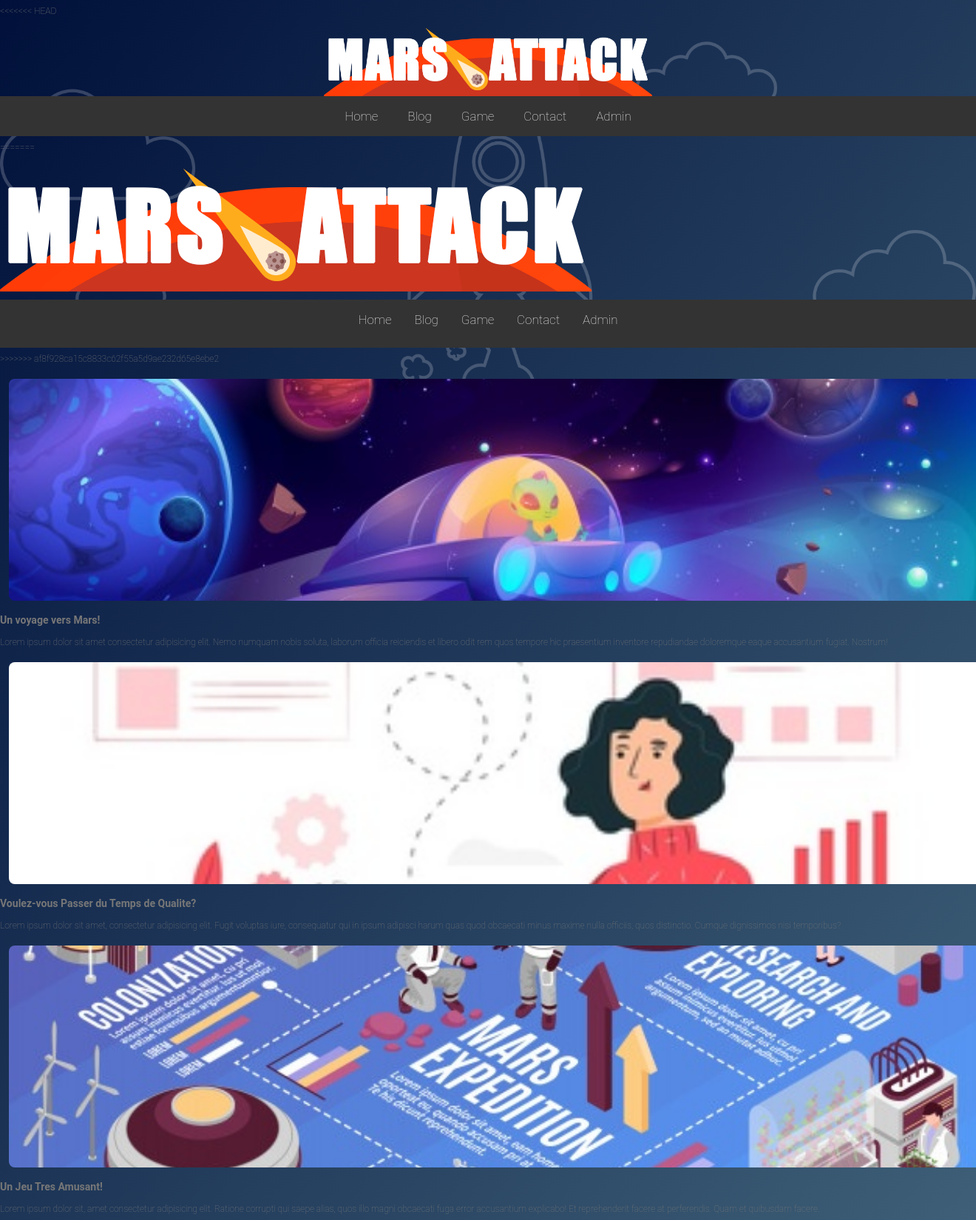
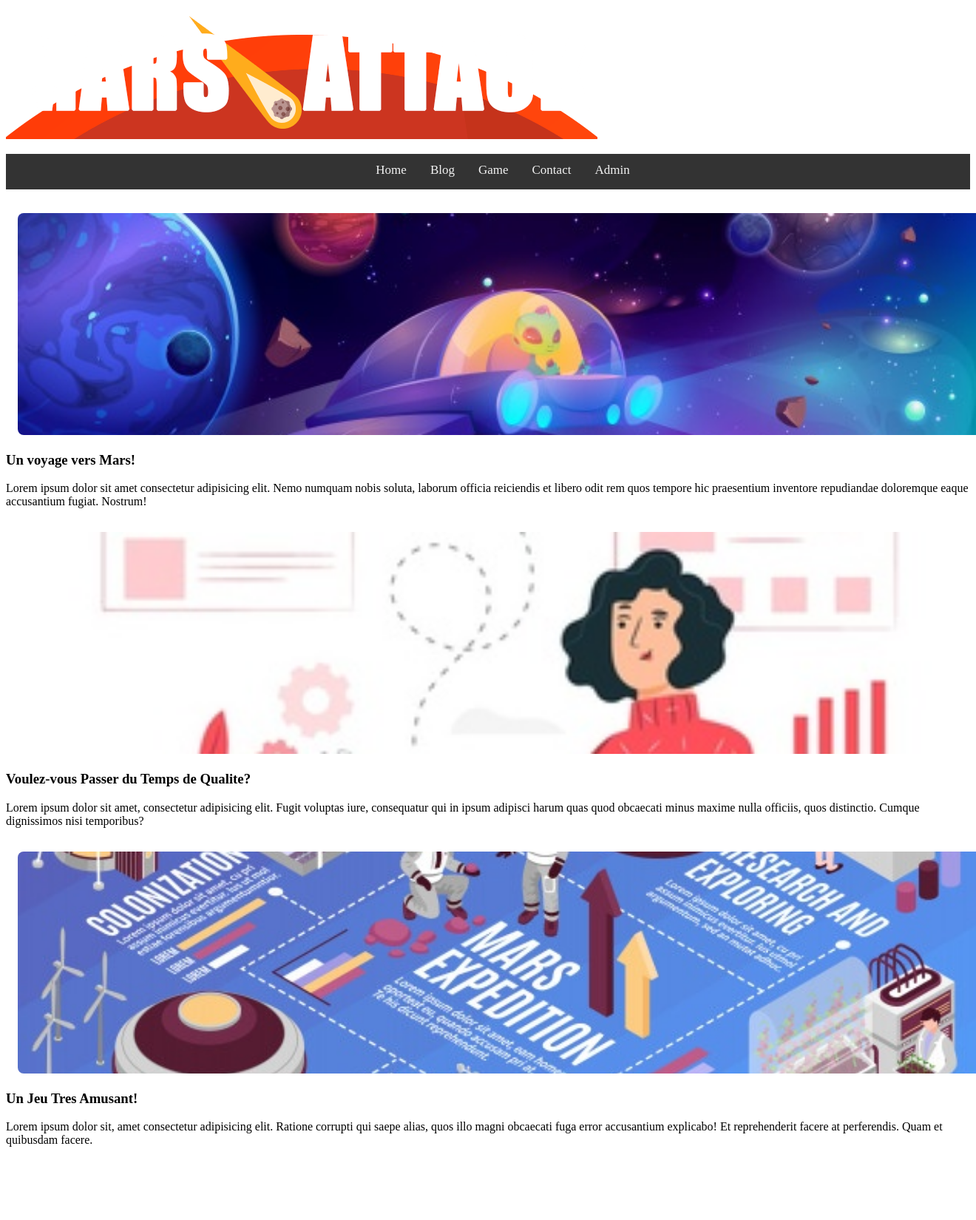
Before and after one commit to altasismail/mars-attack, a PHP site: page /index.php in a window 1320 px wide; the page is wider, and only the part inside the window is pictured. Shown: that part at 74% size. After the commit the page ends 1550 px from the top of that part, so only its background shows below. Run offline with PHP 8.4, Linux system fonts and the light colour scheme.

Commit message:
deleted style css page

```diff
--- a/php/view/header.php
+++ b/php/view/header.php
@@ -4,7 +4,7 @@
     <meta charset="UTF-8">
     <meta name="viewport" content="width=device-width, initial-scale=1.0">
     <title>Document</title>
-    <link rel="stylesheet" href="assets/css/style.css">
+    <!-- <link rel="stylesheet" href="assets/css/style.css"> -->
     <link rel="stylesheet" href="assets/css/altas.css">
     <link rel="stylesheet" href="assets/css/aydin.css">
     <link rel="stylesheet" href="assets/css/merve.css">
@@ -23,21 +23,6 @@
         </div>
     </section>
 
-<<<<<<< HEAD
-    <section class="mervetitle">
-      <img src="assets/img/logo-min.png" href="index.php" alt="Logo Mars Attack">
-      <nav>
-        <ul>
-          <li><a href="index.php">Home</a></li>
-          <li><a href="blog.php">Blog</a></li>
-          <li><a href="game.php">Game</a></li>
-          <li><a href="contact.php">Contact</a></li>
-          <li><a href="admin.php">Admin</a></li>
-        </ul>
-      </nav>
-    </section>
-  </header>
-=======
   <section class="mktitle">
     <img src="assets/img/logo-min.png" href="index.php" alt="Logo Mars Attack">
     <nav>
@@ -51,7 +36,6 @@
     </nav>
   </section>
 </header>
->>>>>>> af8f928ca15c8833c62f55a5d9ae232d65e8ebe2
 
 
   <main>
```
